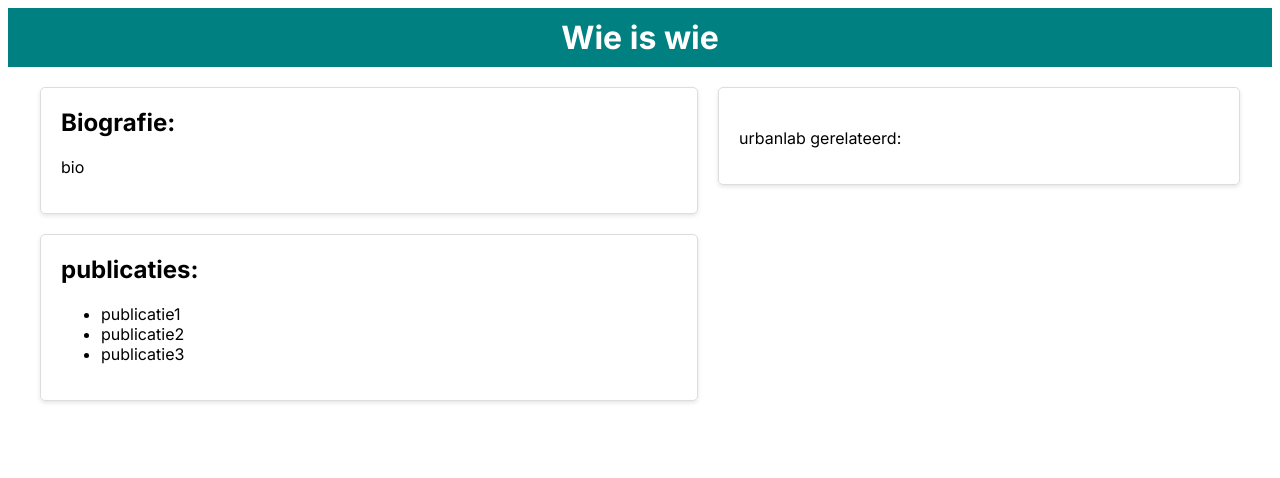
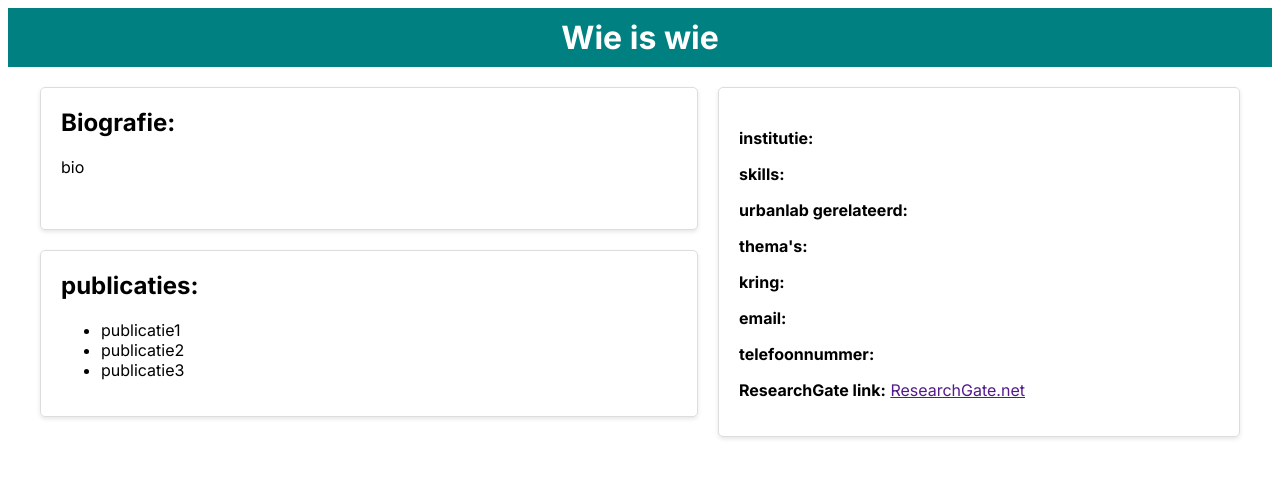
Before and after one commit to ThomasCl/ThomasCl.github.io, a Next.js app: page /profile in a window 1280 px wide. Shown: the top 478 px of the page. Built offline with nearby package versions, Linux system fonts and the light colour scheme.

Commit message:
afwerking frontend

```diff
--- a/src/app/page.tsx
+++ b/src/app/page.tsx
@@ -141,12 +141,11 @@ const SearchBar: React.FC = () => {
                 name="q"
                 title="Search"
                 role="combobox"
-                placeholder= "search ..."
-                value={functiesFilter}
+                placeholder= "Zoek op naam..."
+                value={nameFilter}
                 onChange={(event) => setNameFilter(event.target.value)}
                 />
           </div>
-          <button type="submit" className="searchbar-submit" onClick={clickProfile}>Zoek</button>
       </div>
     </div>
     <div className="checkbox-container">
--- a/src/app/profile/page.tsx
+++ b/src/app/profile/page.tsx
@@ -72,14 +72,15 @@ const Profile : React.FC<Props> = ({user}) => {
       <div className="profile-info">
         <h2>{voornaam} {achternaam}</h2>
         <p>{profiel_foto}</p>
-        <p>{institutie}</p>
-        <p>{skills}</p>
-        <p>urbanlab gerelateerd: {urban_lab_related}</p>
-        <p>{themas.join(', ')}</p>
-        <p>{kring}</p>
-        <p>{email}</p>
-        <p>{phone_number}</p>
-        <p>{profile_page}</p>
+        <p><b>institutie:</b> {institutie}</p>
+        <p><b>skills:</b> {skills}</p>
+        <p><b>urbanlab gerelateerd:</b> {urban_lab_related}</p>
+        <p><b>thema's:</b> {themas.join(', ')}</p>
+        <p><b>kring:</b> {kring}</p>
+        <p><b>email:</b> {email}</p>
+        <p><b>telefoonnummer:</b> {phone_number}</p>
+        <p><b>ResearchGate link:</b> <a href={profile_page}>ResearchGate.net</a></p>
+
       </div>
     </div>
     </>
```
